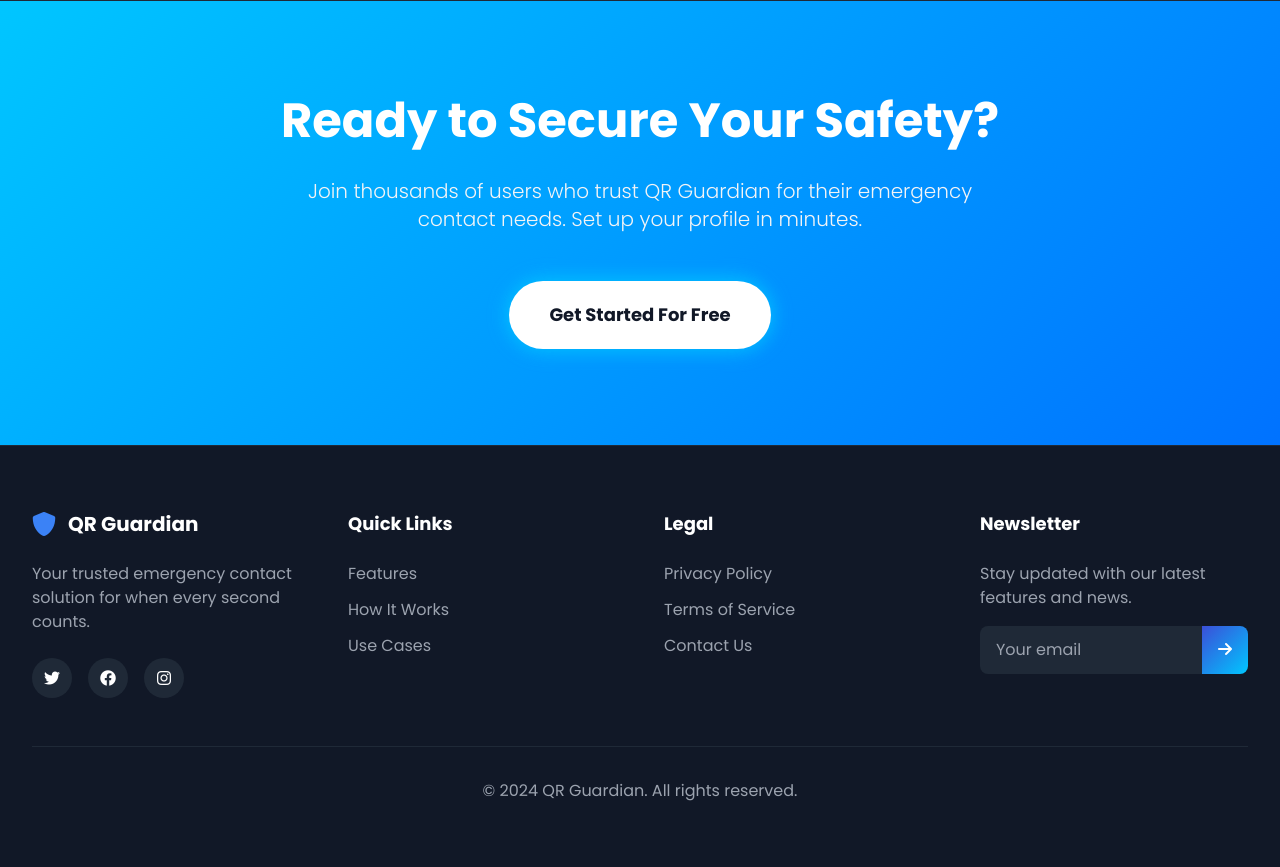
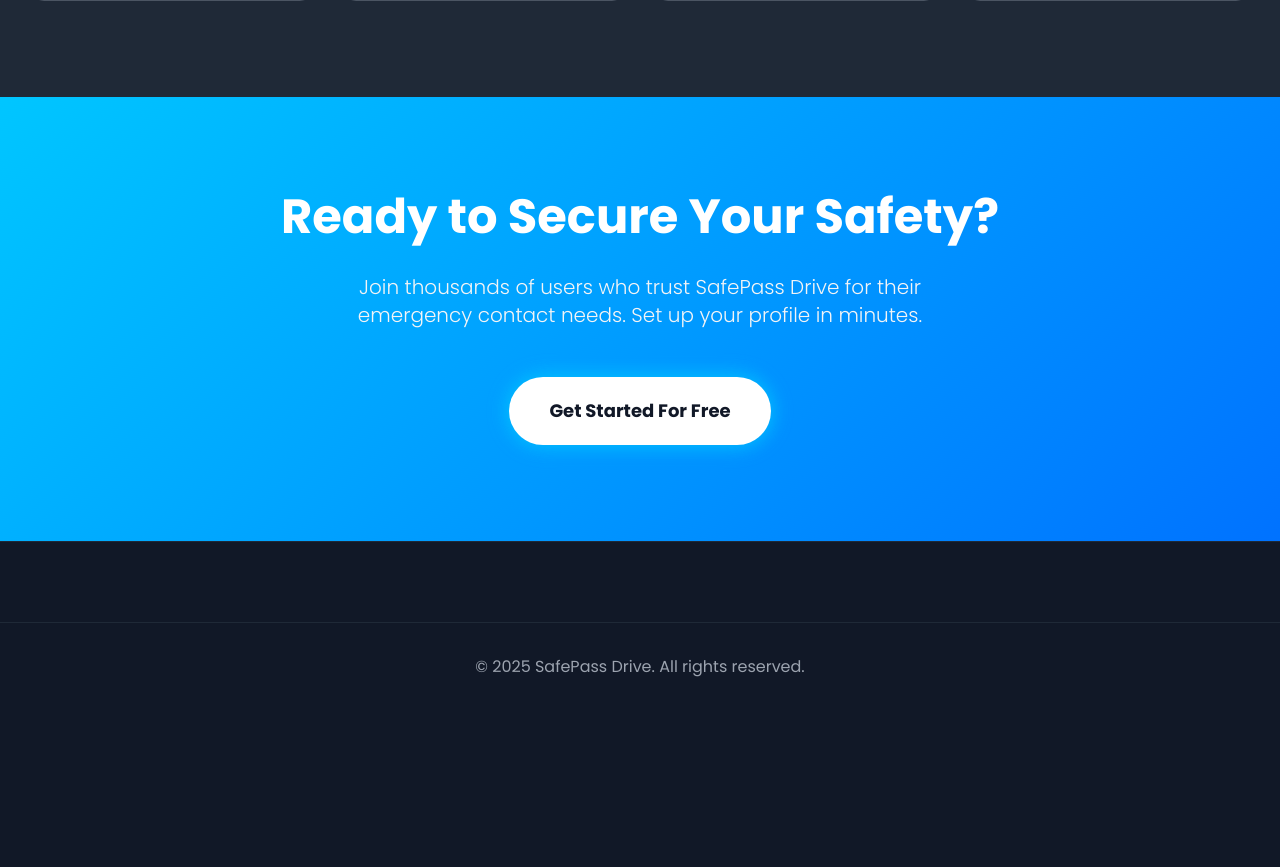
Before and after one commit to amey-kadam/safepass, a Flask app: page / in a window 1280 px wide. Shown: the part 2747-3614 px from the top of the page. After the commit the page ends 3424 px from the top, so only its background shows below. Run offline with Flask 3, Linux system fonts and the light colour scheme.

Commit message:
Add files via upload

```diff
--- a/templates/auth.html
+++ b/templates/auth.html
@@ -436,7 +436,7 @@
                 <div class="bubble" style="width: 120px; height: 120px; right: 30%; bottom: 10%; animation-delay: 1s;"></div>
             </div>
             <div class="image-content">
-                <img src="{{ url_for('static', filename='images/safelink.png') }}" alt="SafePass Drive">
+                <img src="{{ url_for('static', filename='images/safelink.jpg') }}" alt="SafePass Drive">
                 <h3>QR Guardian</h3>
                 <p>Your personal safety companion for emergencies. Because every second counts when it matters most.</p>
             </div>
--- a/templates/home.html
+++ b/templates/home.html
@@ -82,7 +82,7 @@
 
                 <div class="form-row">
                     <div class="form-group">
-                        <label for="email" class="required">Emergency Contact Email ID</label>
+                        <label for="email" class="required">Emergency Email ID</label>
                         <input type="email" id="email" name="email" placeholder="Enter your email address" required>
                     </div>
 
@@ -296,7 +296,6 @@
 
             <div class="button-group">
                 <button type="submit" class="btn-primary">Generate QR Code</button>
-                <a href="{{ url_for('my_qrcodes') }}" class="btn-secondary">View My Generated QR Codes</a>
             </div>
         </form>
     </div>
--- a/templates/landing.html
+++ b/templates/landing.html
@@ -3,7 +3,7 @@
 <head>
     <meta charset="UTF-8">
     <meta name="viewport" content="width=device-width, initial-scale=1.0">
-    <title>QR Guardian - Your Emergency Safety Net</title>
+    <title>SafePass Drive - Your Emergency Safety Net</title>
     <link href="https://cdnjs.cloudflare.com/ajax/libs/tailwindcss/2.2.19/tailwind.min.css" rel="stylesheet">
     <link href="https://cdnjs.cloudflare.com/ajax/libs/font-awesome/6.0.0/css/all.min.css" rel="stylesheet">
     <link href="https://fonts.googleapis.com/css2?family=Poppins:wght@300;400;500;600;700&display=swap" rel="stylesheet">
@@ -116,10 +116,9 @@
                     </div>
                 </div>
                 <div class="animate-float relative">
-                    <div class="absolute inset-0 bg-blue-600 rounded-2xl blur-xl opacity-30 animate-pulse"></div>
-                    <img src="{{ url_for('static', filename='images/safelink.png') }}"
+                    <img src="{{ url_for('static', filename='images/landing.jpg') }}"
                          alt="Emergency QR Code Demo"
-                         class="relative rounded-2xl shadow-2xl w-80 h-80 md:w-96 md:h-96 mx-auto object-cover">
+                         class="relative rounded-2xl shadow-2xl w-100 h-80 md:w-96 md:h-96 mx-auto object-cover">
                 </div>
             </div>
         </div>
@@ -133,7 +132,7 @@
 
         <div class="max-w-7xl mx-auto px-4 sm:px-6 lg:px-8 relative z-10">
             <div class="text-center mb-20">
-                <h2 class="text-4xl md:text-5xl font-bold text-white">Why Choose QR Guardian?</h2>
+                <h2 class="text-4xl md:text-5xl font-bold text-white">Why Choose SafePass Drive?</h2>
                 <p class="mt-4 text-xl text-gray-300 font-light">Simple, secure, and potentially life-saving features</p>
             </div>
             <div class="grid grid-cols-1 md:grid-cols-3 gap-8">
@@ -208,29 +207,29 @@
         </div>
         <div class="grid grid-cols-1 md:grid-cols-2 lg:grid-cols-4 gap-8">
             <div class="use-case-card bg-gray-700/50 p-6 rounded-xl backdrop-blur-sm border border-gray-600">
-                    <div class="w-16 h-16 secondary-gradient rounded-2xl flex items-center justify-center mb-6">
-                        <i class="fas fa-hiking text-2xl text-white"></i>
+                <div class="mb-6">
+                    <img src="static/images/1.jpg" alt="Accident Cases" class="w-full h-40 object-cover rounded-lg">
                 </div>
                 <h3 class="text-xl font-bold text-white mb-4">Accident Cases</h3>
                 <p class="text-gray-300">In case of any accidents when into remote areas where immediate help might not be available.</p>
             </div>
             <div class="use-case-card bg-gray-700/50 p-6 rounded-xl backdrop-blur-sm border border-gray-600">
-                    <div class="w-16 h-16 secondary-gradient rounded-2xl flex items-center justify-center mb-6">
-                        <i class="fas fa-heartbeat text-2xl text-white"></i>
+                <div class="mb-6">
+                    <img src="static/images/2.jpg" alt="Natural Calamities" class="w-full h-40 object-cover rounded-lg">
                 </div>
                 <h3 class="text-xl font-bold text-white mb-4">Natural Calamities</h3>
                 <p class="text-gray-300">In case of any natural disaster it can be helpful</p>
             </div>
             <div class="use-case-card bg-gray-700/50 p-6 rounded-xl backdrop-blur-sm border border-gray-600">
-                    <div class="w-16 h-16 secondary-gradient rounded-2xl flex items-center justify-center mb-6">
-                        <i class="fas fa-child text-2xl text-white"></i>
+                <div class="mb-6">
+                    <img src="static/images/3.jpg" alt="Medical Help" class="w-full h-40 object-cover rounded-lg">
                 </div>
                 <h3 class="text-xl font-bold text-white mb-4">Medical Help</h3>
                 <p class="text-gray-300">For individuals with medical conditions that may require special attention during emergencies.</p>
             </div>
             <div class="use-case-card bg-gray-700/50 p-6 rounded-xl backdrop-blur-sm border border-gray-600">
-                    <div class="w-16 h-16 secondary-gradient rounded-2xl flex items-center justify-center mb-6">
-                        <i class="fas fa-users text-2xl text-white"></i>
+                <div class="mb-6">
+                    <img src="static/images/4.jpg" alt="Filing Report" class="w-full h-40 object-cover rounded-lg">
                 </div>
                 <h3 class="text-xl font-bold text-white mb-4">Filing Report</h3>
                 <p class="text-gray-300">In cases of accidents when police need to file FIR.</p>
@@ -244,7 +243,7 @@
         <div class="absolute inset-0 bg-[url('/api/placeholder/1000/1000')] mix-blend-overlay opacity-10"></div>
         <div class="max-w-7xl mx-auto px-4 sm:px-6 lg:px-8 text-center relative z-10">
             <h2 class="text-4xl md:text-5xl font-bold text-white mb-8">Ready to Secure Your Safety?</h2>
-            <p class="text-xl text-gray-100 mb-12 max-w-2xl mx-auto font-light">Join thousands of users who trust QR Guardian for their emergency contact needs. Set up your profile in minutes.</p>
+            <p class="text-xl text-gray-100 mb-12 max-w-2xl mx-auto font-light">Join thousands of users who trust SafePass Drive for their emergency contact needs. Set up your profile in minutes.</p>
             <a href="{{ url_for('auth') }}" class="inline-block bg-white text-gray-900 px-10 py-5 rounded-full font-bold text-lg shadow-2xl hover:bg-opacity-90 transition transform hover:scale-105 glow-button">
                 Get Started For Free
             </a>
@@ -252,57 +251,10 @@
     </section>
 
     <!-- Footer -->
-    <footer class="bg-gray-900 text-white py-16 border-t border-gray-800">
-        <div class="max-w-7xl mx-auto px-4 sm:px-6 lg:px-8">
-            <div class="grid grid-cols-1 md:grid-cols-4 gap-12">
-                <div>
-                    <div class="flex items-center space-x-3 mb-6">
-                        <i class="fas fa-shield-alt text-blue-500 text-2xl"></i>
-                        <span class="font-bold text-xl">QR Guardian</span>
-                    </div>
-                    <p class="text-gray-400">Your trusted emergency contact solution for when every second counts.</p>
-                    <div class="mt-6 flex space-x-4">
-                        <a href="#" class="w-10 h-10 rounded-full bg-gray-800 flex items-center justify-center hover:bg-blue-600 transition">
-                            <i class="fab fa-twitter text-white"></i>
-                        </a>
-                        <a href="#" class="w-10 h-10 rounded-full bg-gray-800 flex items-center justify-center hover:bg-blue-600 transition">
-                            <i class="fab fa-facebook text-white"></i>
-                        </a>
-                        <a href="#" class="w-10 h-10 rounded-full bg-gray-800 flex items-center justify-center hover:bg-blue-600 transition">
-                            <i class="fab fa-instagram text-white"></i>
-                        </a>
-                    </div>
-                </div>
-                <div>
-                    <h3 class="font-bold text-lg mb-6 text-white">Quick Links</h3>
-                    <ul class="space-y-3">
-                        <li><a href="#features" class="text-gray-400 hover:text-blue-500 transition">Features</a></li>
-                        <li><a href="#how-it-works" class="text-gray-400 hover:text-blue-500 transition">How It Works</a></li>
-                        <li><a href="#use-cases" class="text-gray-400 hover:text-blue-500 transition">Use Cases</a></li>
-                    </ul>
-                </div>
-                <div>
-                    <h3 class="font-bold text-lg mb-6 text-white">Legal</h3>
-                    <ul class="space-y-3">
-                        <li><a href="#" class="text-gray-400 hover:text-blue-500 transition">Privacy Policy</a></li>
-                        <li><a href="#" class="text-gray-400 hover:text-blue-500 transition">Terms of Service</a></li>
-                        <li><a href="#" class="text-gray-400 hover:text-blue-500 transition">Contact Us</a></li>
-                    </ul>
-                </div>
-                <div>
-                    <h3 class="font-bold text-lg mb-6 text-white">Newsletter</h3>
-                    <p class="text-gray-400 mb-4">Stay updated with our latest features and news.</p>
-                    <div class="flex">
-                        <input type="email" placeholder="Your email" class="bg-gray-800 text-gray-300 px-4 py-3 rounded-l-lg focus:outline-none focus:ring-2 focus:ring-blue-500 w-full">
-                        <button class="gradient-bg px-4 py-3 rounded-r-lg">
-                            <i class="fas fa-arrow-right"></i>
-                        </button>
-                    </div>
-                </div>
-            </div>
+    <footer class="bg-gray-900 text-white py-8 border-t border-gray-800">
+
             <div class="border-t border-gray-800 mt-12 pt-8 text-center text-gray-400">
-                <p>&copy; 2024 QR Guardian. All rights reserved.</p>
-            </div>
+                <p>&copy; 2025 SafePass Drive. All rights reserved.</p>
             </div>
     </footer>
 
```
Also changed, not shown: templates/choice.html (+35 -41 lines). Lines whose indentation alone changed are shown as unchanged.
